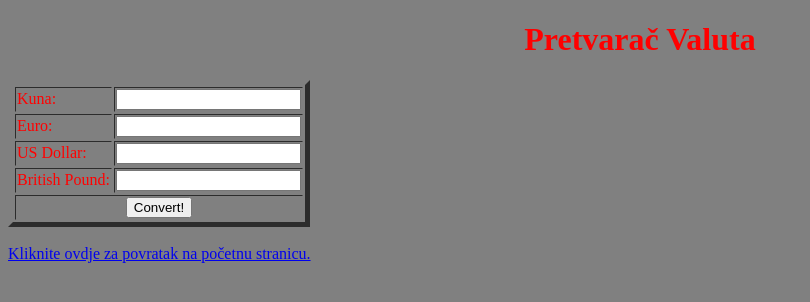
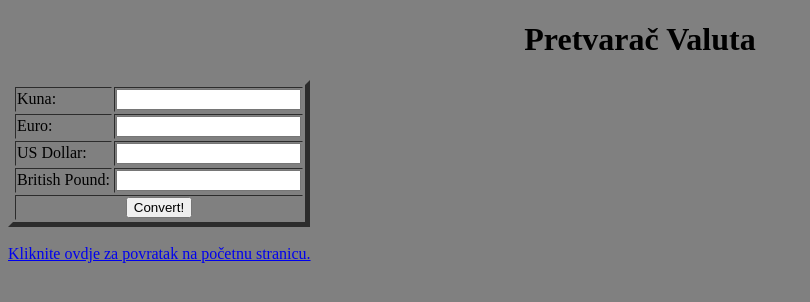
Before and after one commit to EugenKovacec/PV, a plain HTML site: page index.html in a window 1280 px wide. Shown: the whole page, without its empty margins (0-810 px from the left). Drawn offline with Linux system fonts and the light colour scheme.

Commit message:
Update index.html

```diff
--- a/index.html
+++ b/index.html
@@ -30,20 +30,20 @@
 <body style= "background-color:grey;">
 
 
-    <h1 style="color:red;text-align:center";> Pretvarač Valuta </h1>
+    <h1 style="color:black;text-align:center";> Pretvarač Valuta </h1>
     <form name="converter">
     <table border="5">
 	<tr>
-    <td style="color:red">Kuna: </td><td><input type="text" name="Kuna" onChange="KunaConverter()" /></td>
+    <td style="color:black">Kuna: </td><td><input type="text" name="Kuna" onChange="KunaConverter()" /></td>
     </tr>
     <tr>
-    <td style="color:red">Euro: </td><td><input type="text" name="euro" onChange="euroConverter()" /></td>
+    <td style="color:black">Euro: </td><td><input type="text" name="euro" onChange="euroConverter()" /></td>
     </tr>
     <tr>
-    <td style="color:red">US Dollar: </td><td><input type="text" name="dollar" onChange="dollarConverter()" /></td>
+    <td style="color:black">US Dollar: </td><td><input type="text" name="dollar" onChange="dollarConverter()" /></td>
     </tr>
     <tr>
-    <td style="color:red">British Pound:</td><td><input type="text" name="pound" onChange="poundConverter()" /></td>
+    <td style="color:black">British Pound:</td><td><input type="text" name="pound" onChange="poundConverter()" /></td>
     </tr>
     <tr>
     <td colspan="2" align="center"><input type="button" value="Convert!" /></td>
```
